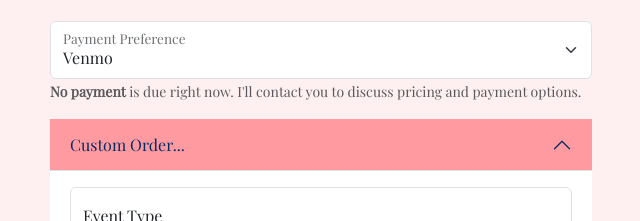
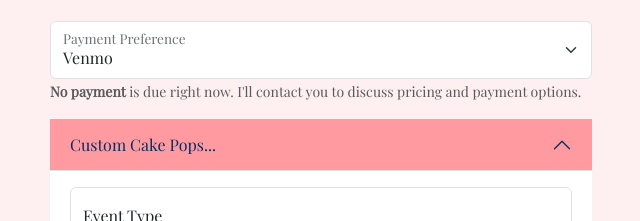
Before and after one commit to kirkhansen/beths-bon-bons, a Next.js app: page /order in a window 1280 px wide. Shown: the part 984-1205 px from the top of the page, without its empty margins (319-959 px from the left). Built offline with nearby package versions, Linux system fonts and the light colour scheme.

Commit message:
Rename accordian for custom order
"Custom Cake Pops" to futher drive the point home

```diff
--- a/src/app/order/page.tsx
+++ b/src/app/order/page.tsx
@@ -740,7 +740,7 @@ const OrderPage: React.FC = () => {
           >
             {/* Custom orders */}
             <Accordion.Item eventKey="0" className="custom-accordion-item">
-              <Accordion.Header>Custom Order...</Accordion.Header>
+              <Accordion.Header>Custom Cake Pops...</Accordion.Header>
               <Accordion.Body>
                 <Form.Group className="mb-3">
                   <FloatingLabel label="Event Type">
```
